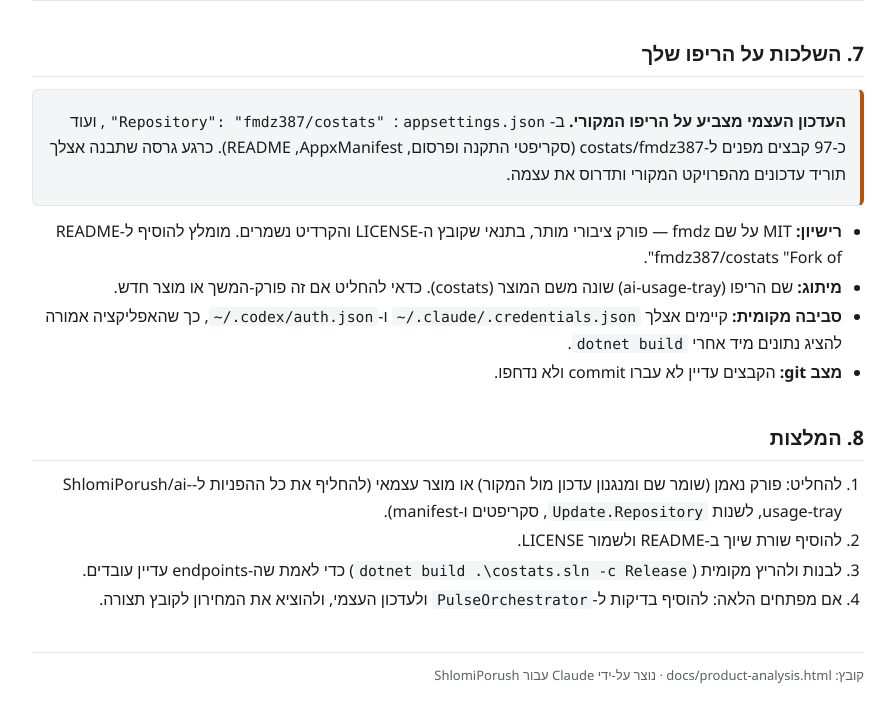
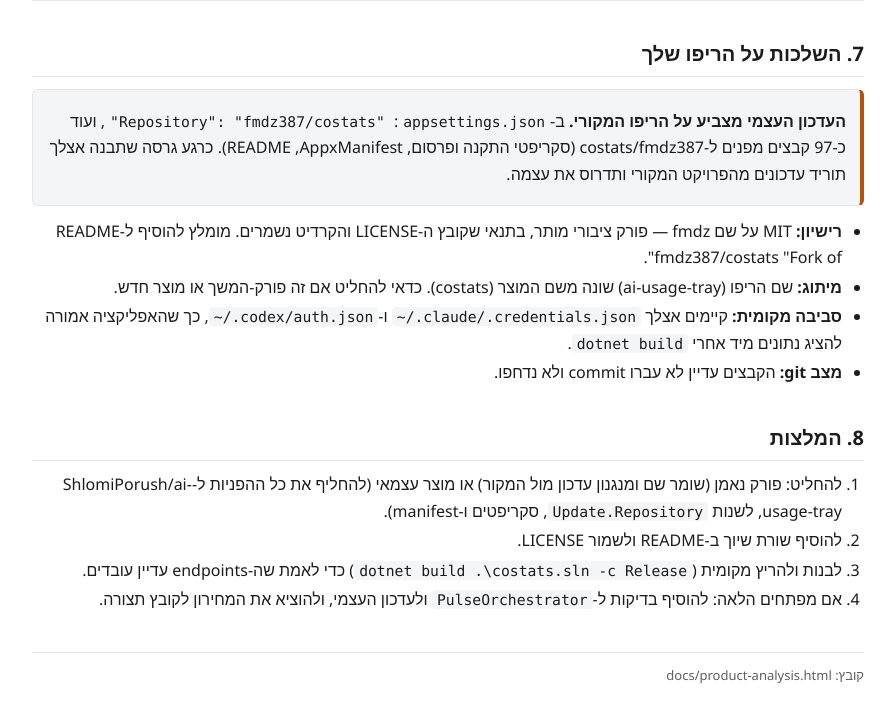
Before and after one commit to ShlomiPorush/ai-usage-tray, a plain HTML site: page docs/product-analysis.html in a window 1280 px wide. Shown: the part 2753-3474 px from the top of the page, without its empty margins (192-1087 px from the left). Drawn offline with Linux system fonts and the light colour scheme.

Commit message:
docs: drop generator note from analysis footer

```diff
--- a/docs/product-analysis.html
+++ b/docs/product-analysis.html
@@ -125,7 +125,7 @@
 <li>אם מפתחים הלאה: להוסיף בדיקות ל-<code>PulseOrchestrator</code> ולעדכון העצמי, ולהוציא את המחירון לקובץ תצורה.</li>
 </ol>
 
-<footer>קובץ: <bdi>docs/product-analysis.html</bdi> · נוצר על-ידי Claude עבור <bdi>ShlomiPorush</bdi></footer>
+<footer>קובץ: <bdi>docs/product-analysis.html</bdi></footer>
 </main>
 </body>
 </html>
```
